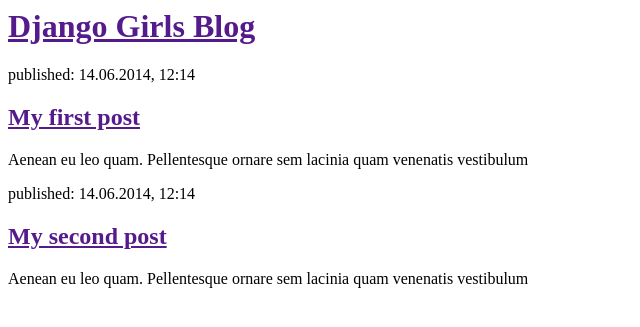
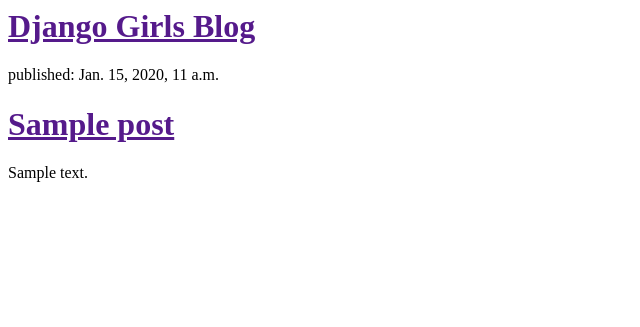
Before and after one commit to tjarda/my-first-blog, a Django app: template blog/templates/blog/post_list.html in a window 1280 px wide. Shown: the top 327 px of the page, without its empty margins (0-640 px from the left). Run offline with Django 3.2, Linux system fonts and the light colour scheme; the template is opened without the code that fills it: values that come from a table or form of the project are taken from there, others are empty; tables that the repository leaves empty hold one stand-in row (values such as "Sample post").

Commit message:
Modified templates to display posts from database

```diff
--- a/blog/models.py
+++ b/blog/models.py
@@ -5,9 +5,9 @@ class Post(models.Model):
 	author = models.ForeignKey('auth.User')
 	title = models.CharField(max_length=200)
 	text = models.TextField()
-	created_data = models.DateTimeField(
+	created_date = models.DateTimeField(
 		default=timezone.now)
-	published_data = models.DateTimeField(
+	published_date = models.DateTimeField(
 		blank=True, null=True)
 
 	def publish(self):
--- a/blog/templates/blog/post_list.html
+++ b/blog/templates/blog/post_list.html
@@ -7,16 +7,13 @@
 		<h1><a href="">Django Girls Blog</a></h1>
 	<div>
 
+{% for post in posts %}
 	<div>
-		<p>published: 14.06.2014, 12:14</p>
-		<h2><a href="">My first post</a></h2>
-		<p>Aenean eu leo quam. Pellentesque ornare sem lacinia quam venenatis vestibulum
+		<p>published: {{ post.published_date }}</p>
+		<h1><a href="">{{ post.title }}</a></h1>
+		<p>{{ post.text|linebreaks }}</p>
 	</div>
+{% endfor %}
 
-	<div>
-		<p>published: 14.06.2014, 12:14</p>
-		<h2><a href="">My second post</a></h2>
-		<p>Aenean eu leo quam. Pellentesque ornare sem lacinia quam venenatis vestibulum
-	</div>
 </body>
 </html>
--- a/blog/views.py
+++ b/blog/views.py
@@ -1,4 +1,7 @@
 from django.shortcuts import render
+from django.utils import timezone
+from .models import Post
 
 def post_list(request):
-	return render(request, 'blog/post_list.html', {})
+	posts = Post.objects.filter(published_date__lte=timezone.now()).order_by('published_date')
+	return render(request, 'blog/post_list.html', {'posts' : posts})
```
Also changed, not shown: blog/migrations/0002_auto_20150919_1435.py (added), blog/migrations/0003_auto_20150919_1445.py (added).
